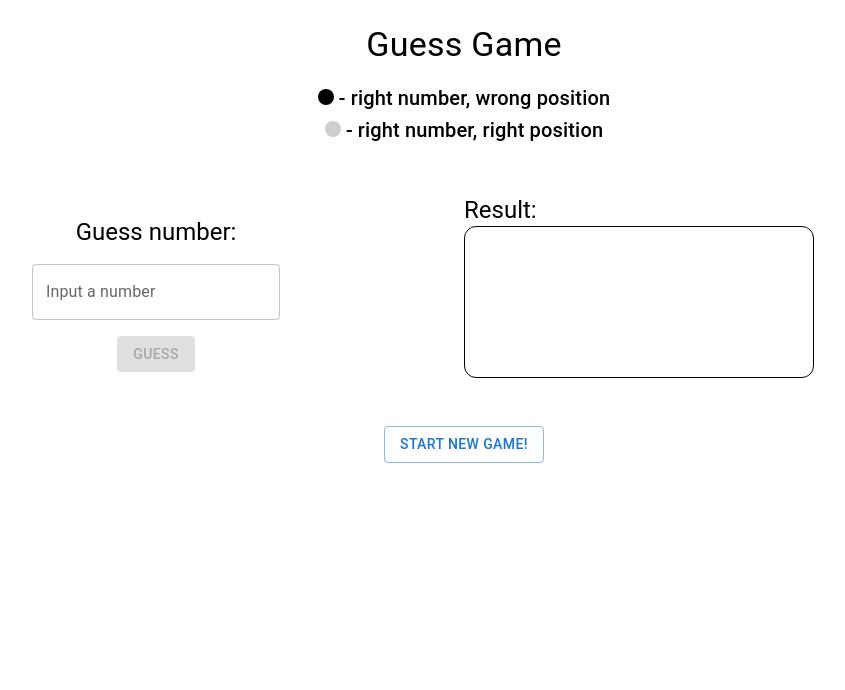
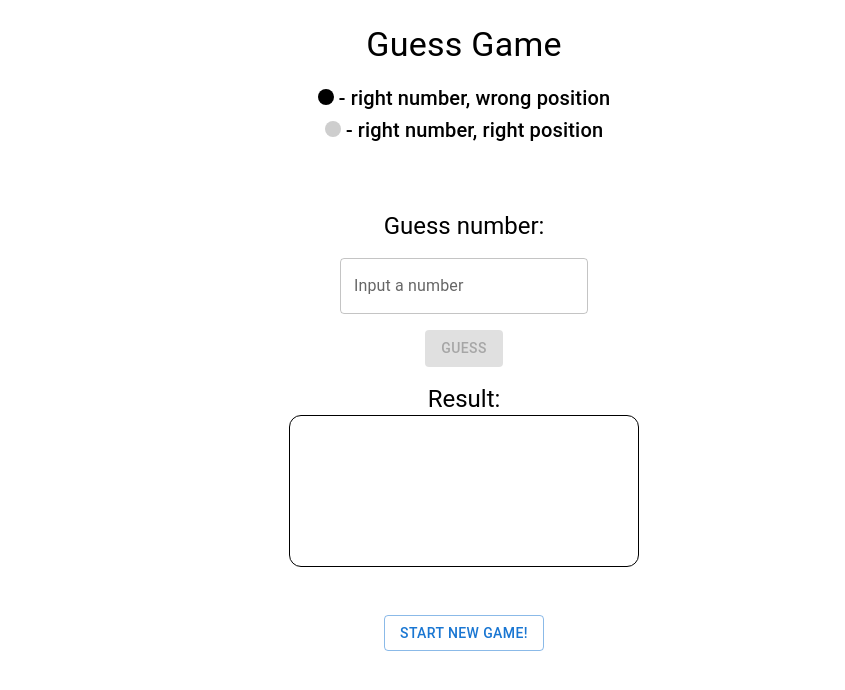
Before and after one commit to Vitalidev05/guess-game, a React (Create React App) app: page / in a window 1280 px wide. Shown: the top 690 px of the page, without its empty margins (176-1021 px from the left). Built offline with nearby package versions, Linux system fonts and the light colour scheme.

Commit message:
feature: fix responsive

```diff
--- a/src/components/DisplayResult/component.tsx
+++ b/src/components/DisplayResult/component.tsx
@@ -11,13 +11,16 @@ export const DisplayResult = memo(() => {
 
     return (
         <Box>
-            <Typography variant="h5">Result:</Typography>
+            <Box sx={{ display: 'flex', justifyContent: 'center' }}>
+                <Typography variant="h5">Result:</Typography>
+            </Box>
+
             <Box sx={{
                 border: '1px solid black',
                 borderRadius: 3,
                 minHeight: 150,
                 display: 'flex',
-                minWidth: 200,
+                minWidth: { xs: 200, sm: 300 },
                 maxWidth: 300,
                 justifyContent: 'space-between',
                 px: 3,
--- a/src/pages/GuessGame/component.tsx
+++ b/src/pages/GuessGame/component.tsx
@@ -23,15 +23,15 @@ export const GuessGame = memo(() => {
                     display: 'flex',
                     justifyContent: 'center',
                     mt: 6,
-                    flexDirection: { xs: 'column', sm: 'row' },
+                    flexDirection: 'column',
                     alignItems: 'center',
+                    gap: 2,
                 }}
             >
-                <Box sx={{ flex: 1 }}>
-                    {/* todo rename*/}
+                <Box>
                     <NumericInput />
                 </Box>
-                <Box sx={{ flex: 1 }}>
+                <Box>
                     <DisplayResult />
                 </Box>
             </Box>
```
